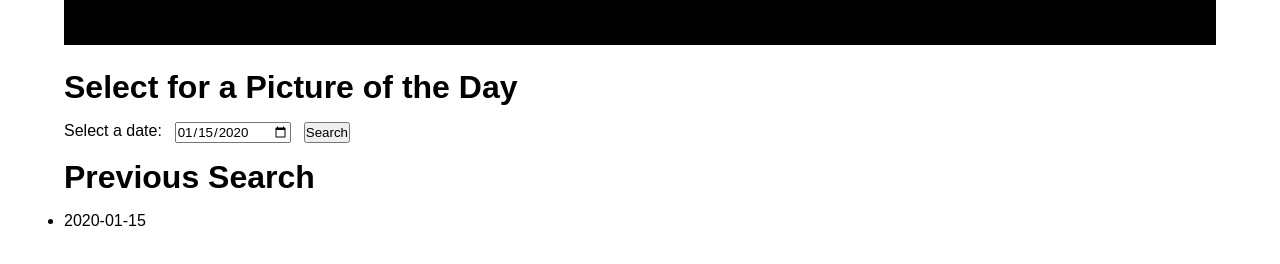
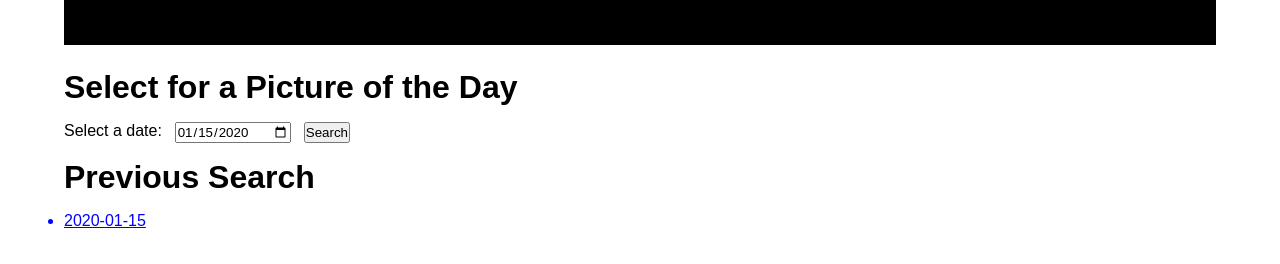
Before and after one commit to mnkkhan77/module_test_nasa, a website built with Vite: page index.html in a window 1280 px wide. Both pictures are taken after typing "2020-01-15" into the empty fields and a click on the button "Search". Shown: the part 56-320 px from the top of the page. Built offline with nearby package versions, Linux system fonts and the light colour scheme; no server answers.

Commit message:
- Styled the date list items for better UX.

```diff
--- a/style.css
+++ b/style.css
@@ -52,3 +52,10 @@
   flex-direction: column;
   gap: 2vh;
 }
+
+#search-history li {
+  cursor: pointer;
+  color: #0000ff;
+  transition: text-decoration 0.2s;
+  text-decoration: underline;
+}
```
